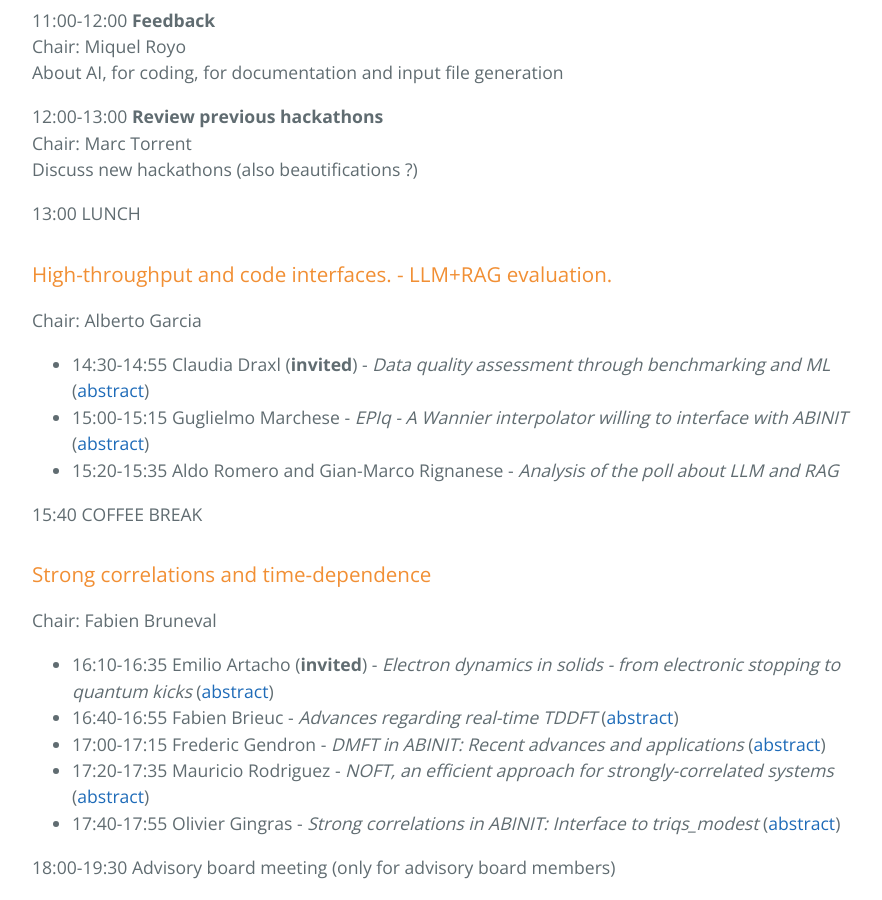
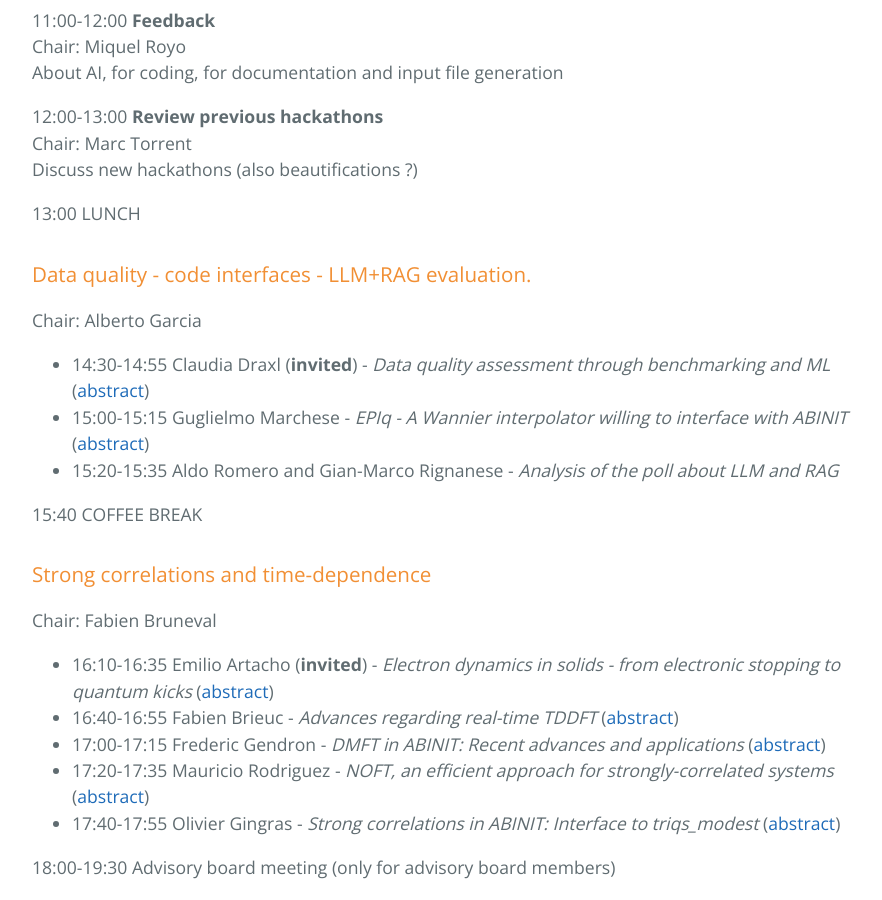
Before and after one commit to abinit/abidev2026, a Jekyll site: the page built from docs/program.md, in a window 1280 px wide and 900 px high, scrolled down 3865 px. Shown: the whole window, without its empty margins (192-1074 px from the left). Built offline with Jekyll 4.4.1, drawn with Linux system fonts in a browser that asks for light colours; the repository's description, which GitHub fills in, is left out.

Commit message:
FIx a title

```diff
--- a/docs/program.md
+++ b/docs/program.md
@@ -122,7 +122,7 @@ Discuss new hackathons (also beautifications ?)
 
 13:00 LUNCH
 
-### High-throughput and code interfaces. - LLM+RAG evaluation.
+### Data quality - code interfaces - LLM+RAG evaluation.
 
 Chair: Alberto Garcia
 
```
